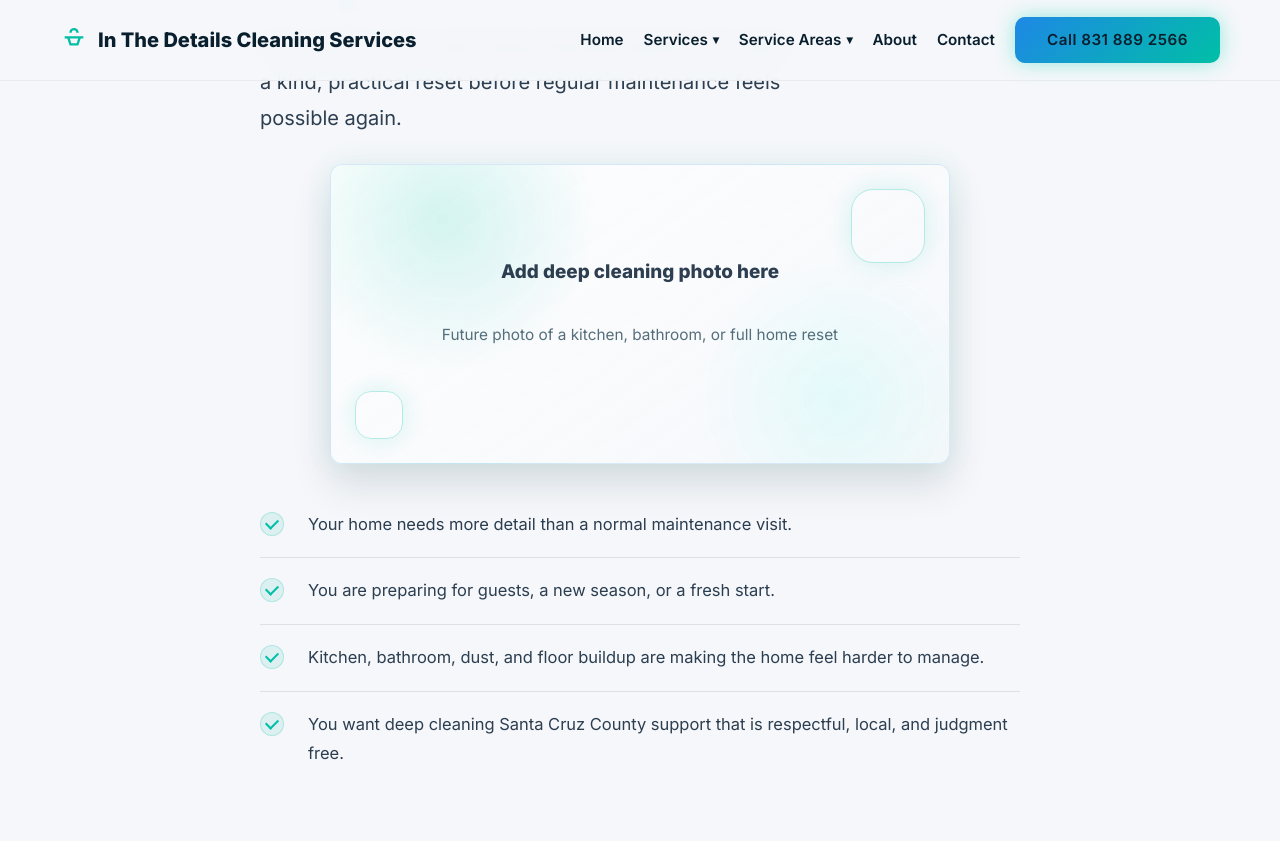
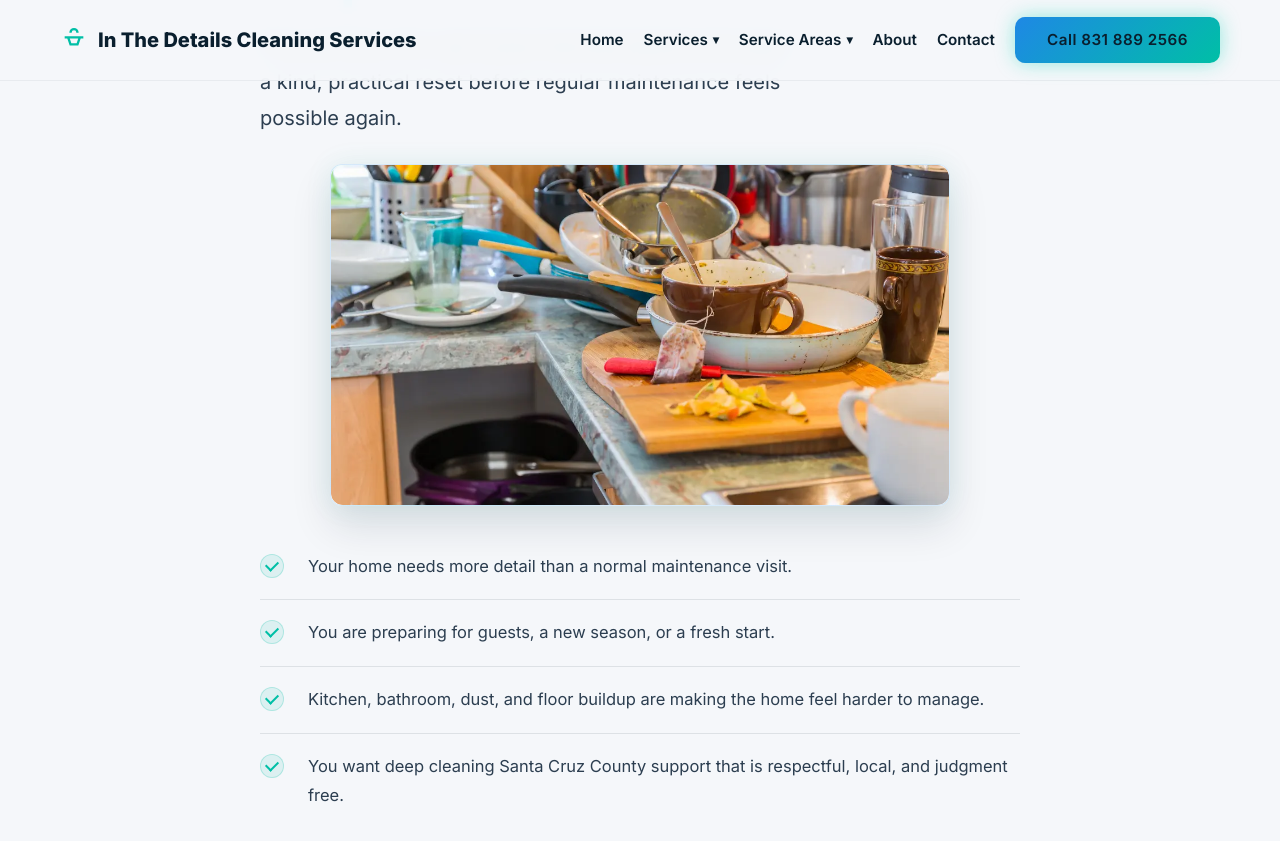
Before and after one commit to YourOnlineSquad/in-the-details-cleaning-site, a Jekyll site: the page built from services/deep-cleaning/index.html, in a window 1280 px wide and 900 px high, scrolled down 1885 px. Shown: the top 841 px of the window. Built offline with Jekyll 4.4.1, drawn with Linux system fonts in a browser that asks for light colours.

Commit message:
Add deep cleaning service images

```diff
--- a/services/deep-cleaning/index.html
+++ b/services/deep-cleaning/index.html
@@ -74,9 +74,7 @@ description: Deep cleaning Santa Cruz County for detailed home resets with non t
       </div>
       <div class="service-photo-placeholder">
         <div class="service-photo-frame">
-          <!-- Future image path: {{ '/assets/images/services/deep-cleaning-support.webp' | relative_url }} -->
-          <p class="service-photo-placeholder-text">Add deep cleaning photo here</p>
-          <p class="service-photo-placeholder-helper">Future photo of a kitchen, bathroom, or full home reset</p>
+          <img class="service-photo-image" src="{{ '/assets/images/services/deep-cleaning-messy-kitchen.webp' | relative_url }}" alt="Messy kitchen before deep cleaning support in a busy home">
         </div>
       </div>
       <div class="service-check-list" role="list" aria-label="Who this service helps">
@@ -108,12 +106,17 @@ description: Deep cleaning Santa Cruz County for detailed home resets with non t
 </section>
 
 <section class="section">
-  <div class="container max-w-900 mx-auto">
-    <span class="eyebrow">Real Life Support</span>
-    <h2 class="section-title">A Reset for Homes That Have Been Carrying a Lot</h2>
+  <div class="container grid-2">
+    <div class="order-2 md-order-1">
+      <span class="eyebrow">Real Life Support</span>
+      <h2 class="section-title">A Reset for Homes That Have Been Carrying a Lot</h2>
       <p class="body-copy-large">A deep clean is often needed after a busy work season, caregiving stretch, illness, travel, or a period when home care had to come last.</p>
       <p class="body-copy">We do not expect a staged home. We talk through what matters most, protect your privacy, and focus on steady progress that helps the space feel calmer.</p>
       <p class="body-copy">For many San Lorenzo Valley and Santa Cruz County households, a deep clean is the first step toward easier weekly, biweekly, or monthly care.</p>
+    </div>
+    <div class="order-1 md-order-2">
+      <img src="{{ '/assets/images/services/deep-cleaning-oven-detail.webp' | relative_url }}" alt="Oven being cleaned by hand during a detailed deep cleaning service" class="float-img border-radius-md w-100">
+    </div>
   </div>
 </section>
 
```
